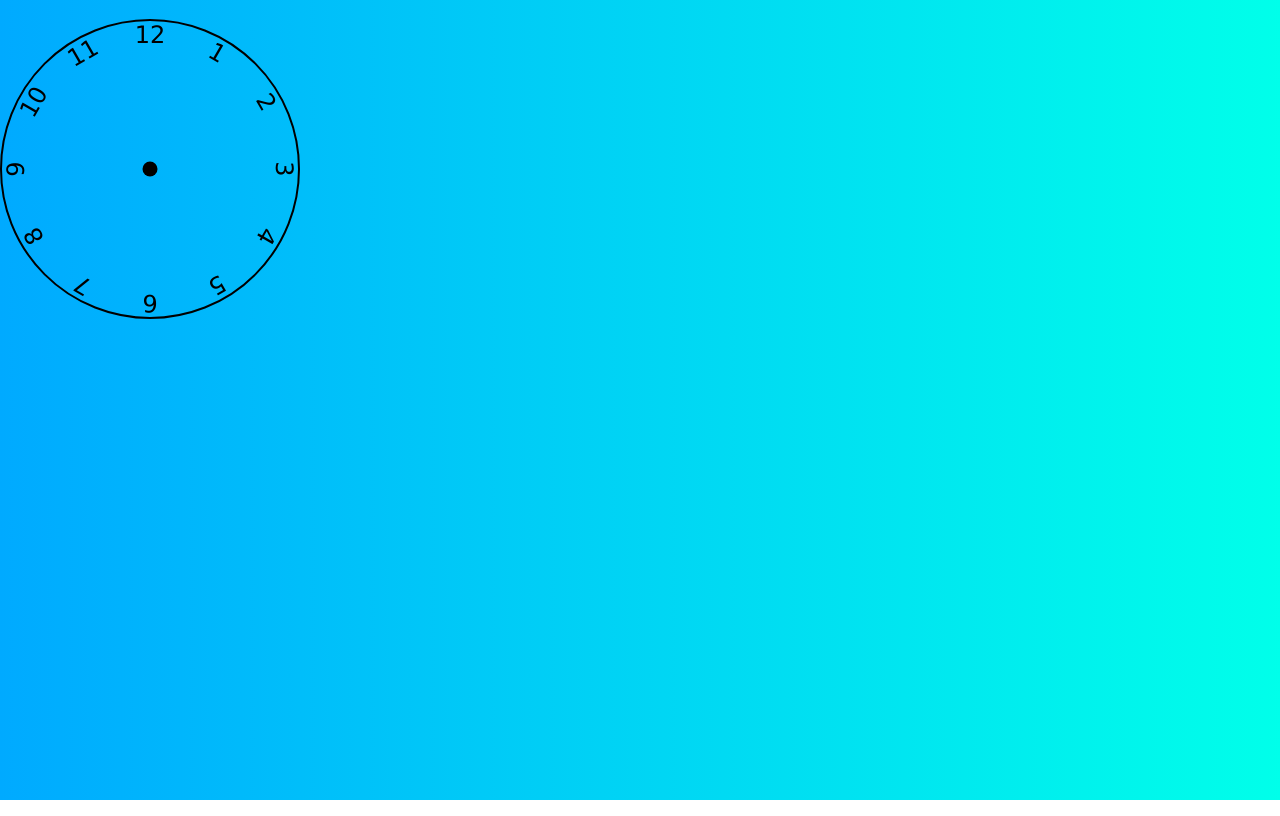
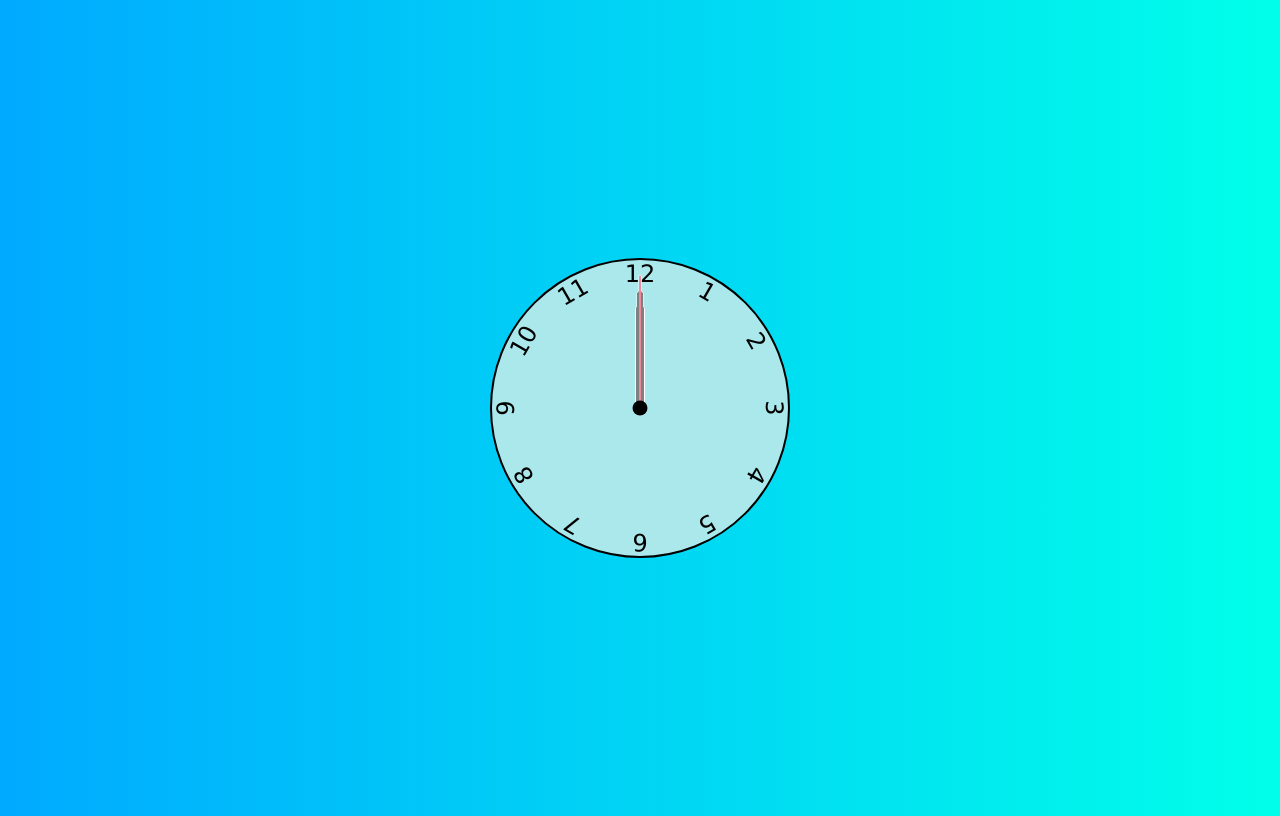
Before and after one commit to Prabhjot410/Analog-Clock, a plain HTML site: page index.html in a window 1280 px wide. Drawn offline with Linux system fonts and the light colour scheme.

Commit message:
Add files via upload

```diff
--- a/style.css
+++ b/style.css
@@ -5,7 +5,7 @@
 
 body{
     background: linear-gradient(to right, hsl(200,100%,50%), hsl(175,100%,50%));
-    display: inline;
+    display: flex;
     justify-content: center;
     align-items: center;
     min-height: 100vh;
@@ -19,6 +19,7 @@ body{
     border-radius: 50%;
     border: 2px solid black;
     position: relative;
+    background-color: rgb(170, 232, 235);
 
 }
 
@@ -73,20 +74,20 @@ body{
     border-radius: 50%;
 }
 
-.hand .sec{
-    width: 3%;
+.sec{
+    width: 3px;
     height: 45%;
     background-color: crimson;
 }
 
-.hand .min{
-    width: 7%;
+.min{
+    width: 7px;
     height: 40%;
     background-color: black;
 }
 
-.hand .hour{
-    width: 10%;
+.hour{
+    width: 10px;
     height: 35%;
     background-color: black;
 }
```
